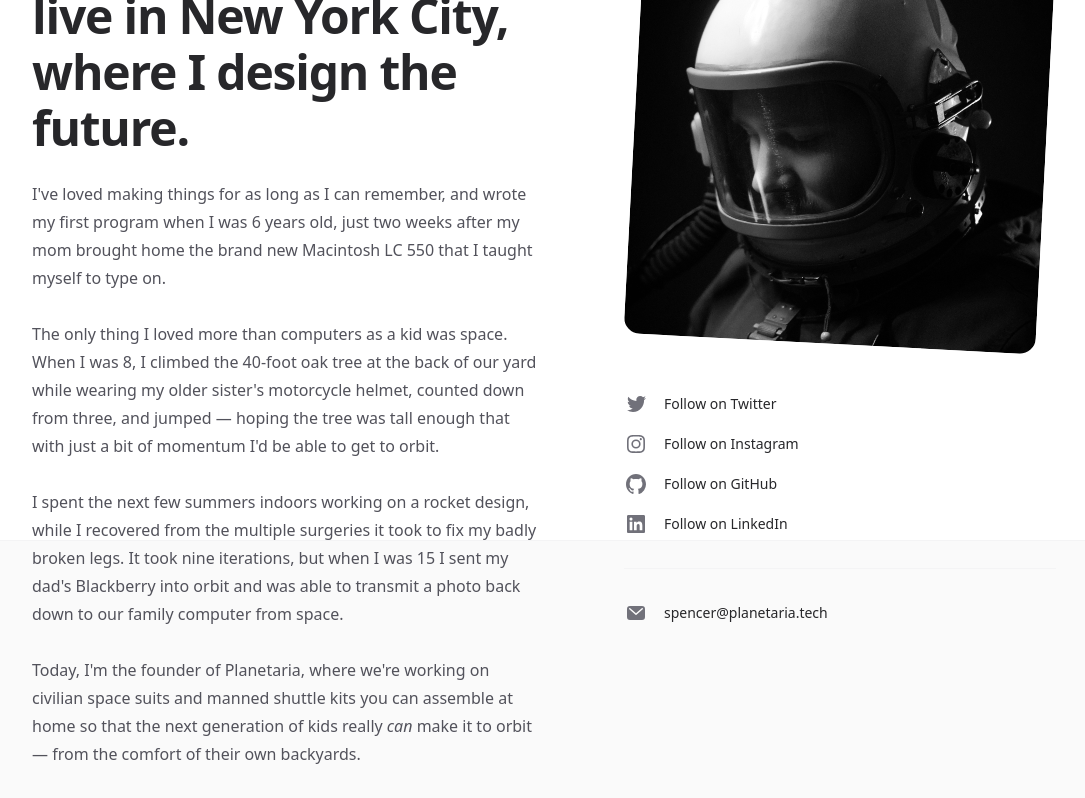
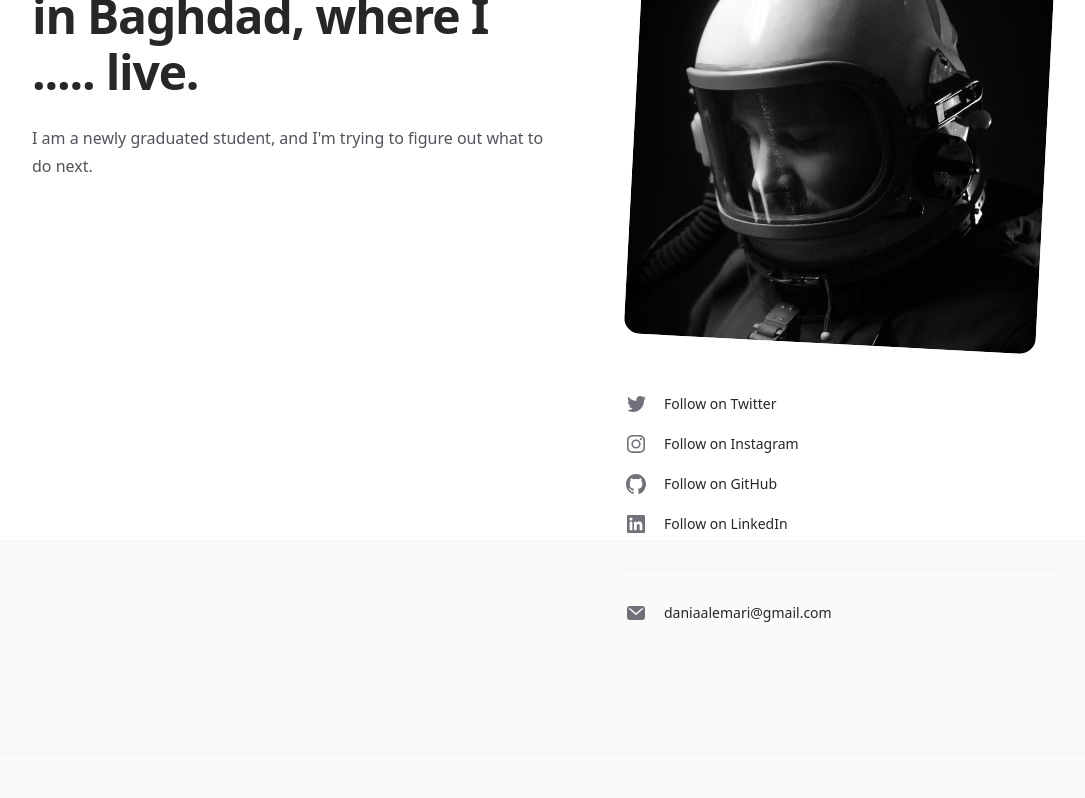
Before and after one commit to DaniaEmari112358/website, a Next.js app: page /about in a window 1280 px wide. Shown: the part 260-1058 px from the top of the page, without its empty margins (96-1181 px from the left). Built offline with nearby package versions, Linux system fonts and the light colour scheme.

Commit message:
integrated with hashnode api

```diff
--- a/src/app/about/page.jsx
+++ b/src/app/about/page.jsx
@@ -42,10 +42,10 @@ function SocialLink({ className, href, children, icon: Icon }) {
     return (
       <>
         <Head>
-          <title>About - Spencer Sharp</title>
+          <title>About - Dania Emari</title>
           <meta
             name="description"
-            content="I'm Spencer Sharp. I live in New York City, where I design the future."
+            content="I'm Dania Emari. I live in Baghdad, where I  ..... live."
           />
         </Head>
         <Container className="mt-16 sm:mt-32">
@@ -62,35 +62,11 @@ function SocialLink({ className, href, children, icon: Icon }) {
             </div>
             <div className="lg:order-first lg:row-span-2">
               <h1 className="text-4xl font-bold tracking-tight text-zinc-800 dark:text-zinc-100 sm:text-5xl">
-                I'm Spencer Sharp. I live in New York City, where I design the
-                future.
+              I'm Dania Emari. I live in Baghdad, where I  ..... live.
               </h1>
               <div className="mt-6 space-y-7 text-base text-zinc-600 dark:text-zinc-400">
                 <p>
-                  I've loved making things for as long as I can remember, and
-                  wrote my first program when I was 6 years old, just two weeks
-                  after my mom brought home the brand new Macintosh LC 550 that I
-                  taught myself to type on.
-                </p>
-                <p>
-                  The only thing I loved more than computers as a kid was space.
-                  When I was 8, I climbed the 40-foot oak tree at the back of our
-                  yard while wearing my older sister's motorcycle helmet, counted
-                  down from three, and jumped — hoping the tree was tall enough
-                  that with just a bit of momentum I'd be able to get to orbit.
-                </p>
-                <p>
-                  I spent the next few summers indoors working on a rocket design,
-                  while I recovered from the multiple surgeries it took to fix my
-                  badly broken legs. It took nine iterations, but when I was 15 I
-                  sent my dad's Blackberry into orbit and was able to transmit a
-                  photo back down to our family computer from space.
-                </p>
-                <p>
-                  Today, I'm the founder of Planetaria, where we're working on
-                  civilian space suits and manned shuttle kits you can assemble at
-                  home so that the next generation of kids really <em>can</em>{' '}
-                  make it to orbit — from the comfort of their own backyards.
+                  I am a newly graduated student, and I'm trying to figure out what to do next.
                 </p>
               </div>
             </div>
@@ -109,11 +85,11 @@ function SocialLink({ className, href, children, icon: Icon }) {
                   Follow on LinkedIn
                 </SocialLink>
                 <SocialLink
-                  href="mailto:spencer@planetaria.tech"
+                  href="mailto:daniaalemari@gmail.com"
                   icon={MailIcon}
                   className="mt-8 border-t border-zinc-100 pt-8 dark:border-zinc-700/40"
                 >
-                  spencer@planetaria.tech
+                  daniaalemari@gmail.com
                 </SocialLink>
               </ul>
             </div>
```
